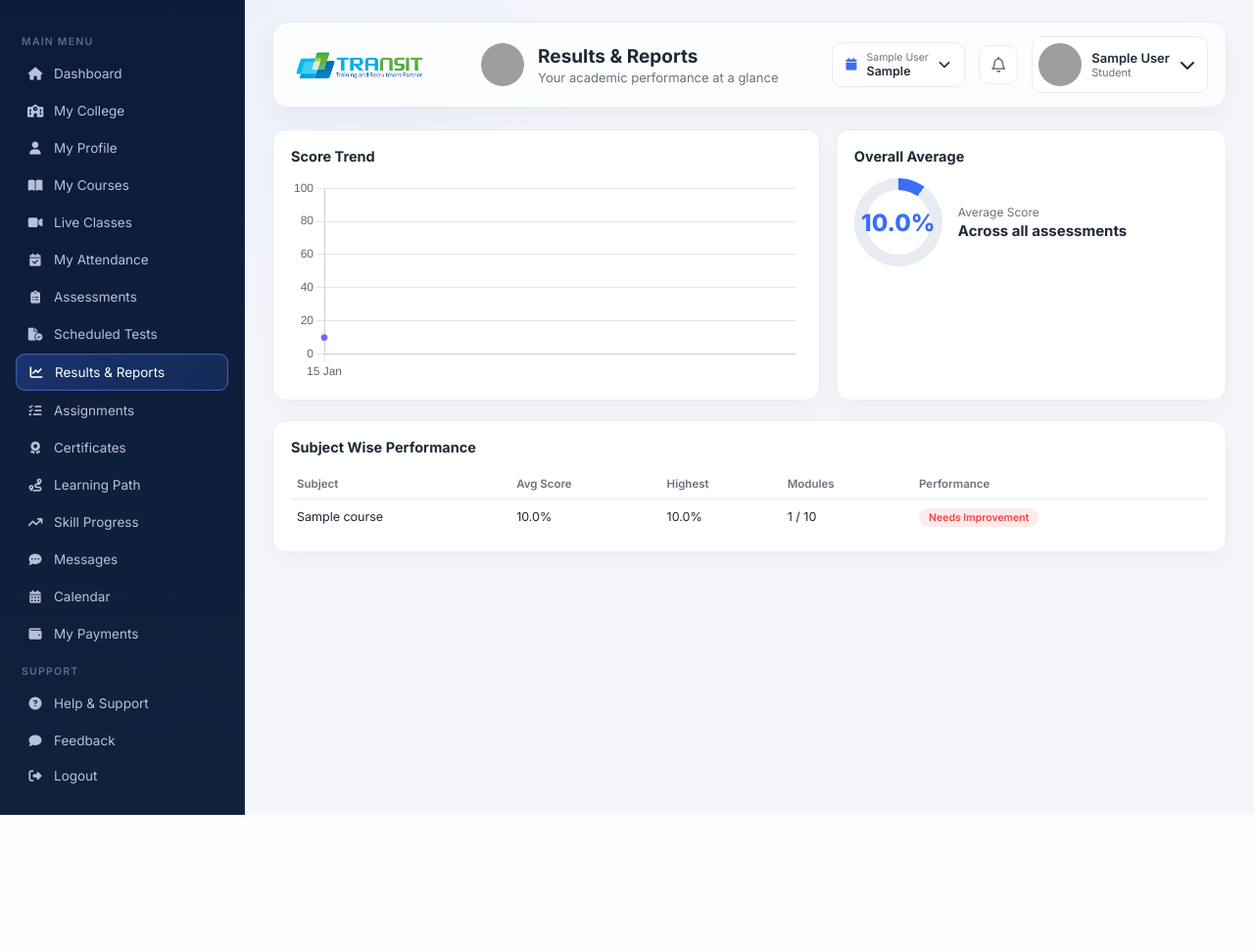
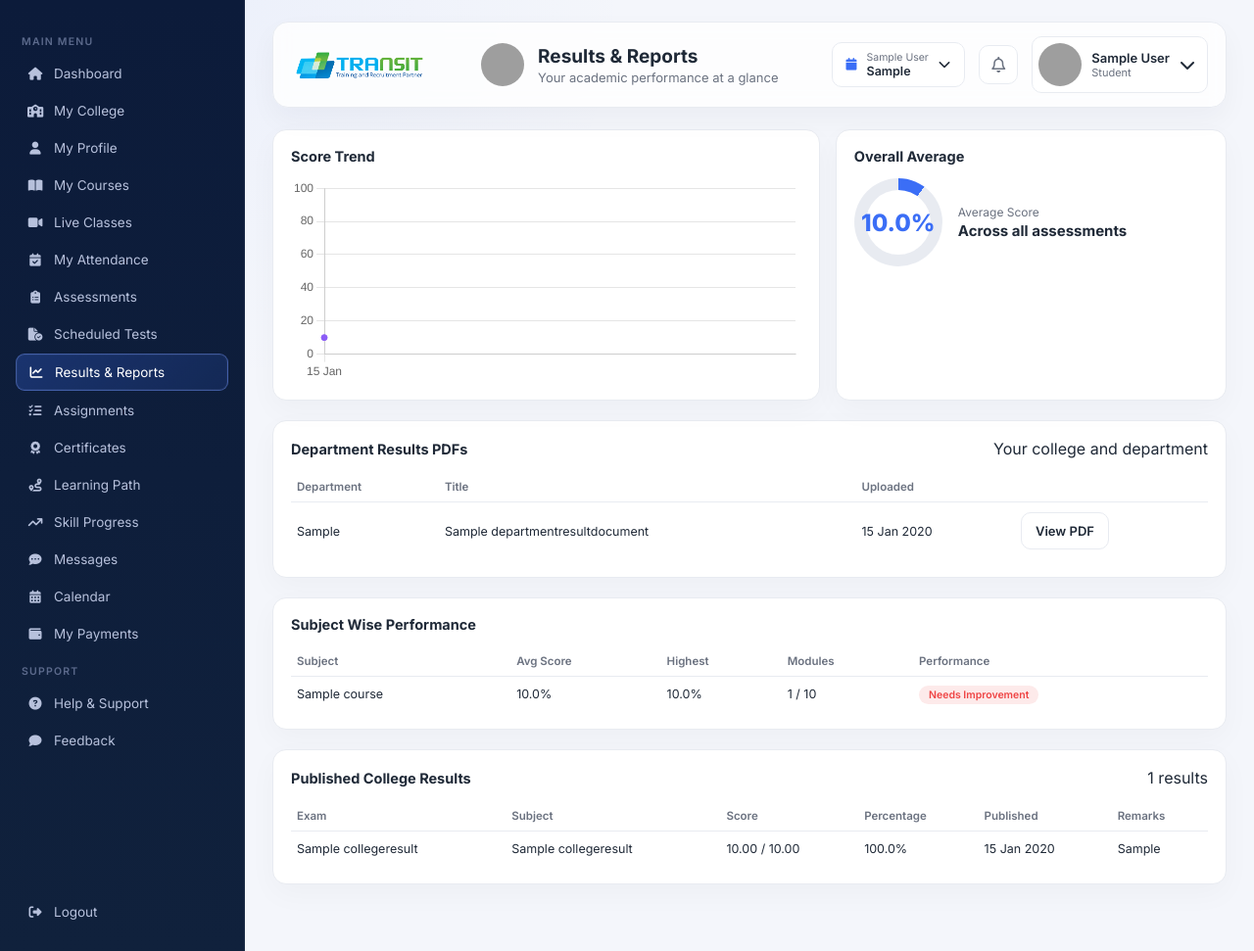
Before and after one commit to Nikhil3537/transit-nexus, a Django app: page /results-reports/ in a window 1280 px wide. Shown: the whole page at 98% size. Before the commit the page ends 832 px from the top, so only its background shows below. Run offline with Django 5.2, Linux system fonts and the light colour scheme; a user stored in the database is signed in; tables that the repository leaves empty hold one stand-in row (values such as "Sample post"); grey boxes are pictures that could not be loaded.

Commit message:
Add college result publishing and PDF uploads

```diff
--- a/dashboard/templates/dashboard/results_reports.html
+++ b/dashboard/templates/dashboard/results_reports.html
@@ -21,6 +21,14 @@
 </section>
 
 <section class="panel">
+  <div class="panel-head"><h3>Department Results PDFs</h3><span>Your college and department</span></div>
+  <table class="data-table"><thead><tr><th>Department</th><th>Title</th><th>Uploaded</th><th></th></tr></thead><tbody>
+    {% for document in result_documents %}<tr><td>{{ document.department }}</td><td>{{ document.title }}</td><td>{{ document.uploaded_at|date:"d M Y" }}</td><td><a class="btn btn-secondary" href="{% url 'download_result_document' document.pk %}" target="_blank">View PDF</a></td></tr>
+    {% empty %}<tr><td colspan="4">Your department has no results PDF yet.</td></tr>{% endfor %}
+  </tbody></table>
+</section>
+
+<section class="panel">
   <div class="panel-head"><h3>Subject Wise Performance</h3></div>
   <table class="data-table">
     <thead><tr><th>Subject</th><th>Avg Score</th><th>Highest</th><th>Modules</th><th>Performance</th></tr></thead>
@@ -34,6 +42,18 @@
         <td><span class="tag tag-{{ e.performance_label|slugify }}">{{ e.performance_label }}</span></td>
       </tr>
     {% endfor %}
+    </tbody>
+  </table>
+</section>
+
+<section class="panel">
+  <div class="panel-head"><h3>Published College Results</h3><span>{{ published_results|length }} results</span></div>
+  <table class="data-table">
+    <thead><tr><th>Exam</th><th>Subject</th><th>Score</th><th>Percentage</th><th>Published</th><th>Remarks</th></tr></thead>
+    <tbody>
+    {% for result in published_results %}
+      <tr><td>{{ result.exam_name }}</td><td>{{ result.subject }}</td><td>{{ result.score }} / {{ result.max_score }}</td><td>{{ result.percentage }}%</td><td>{{ result.published_at|date:"d M Y"|default:"—" }}</td><td>{{ result.remarks|default:"—" }}</td></tr>
+    {% empty %}<tr><td colspan="6">Your college has not published any results yet.</td></tr>{% endfor %}
     </tbody>
   </table>
 </section>
--- a/dashboard/views.py
+++ b/dashboard/views.py
@@ -22,7 +22,7 @@ from .models import (
     Skill,
     DailyAttendance,
 )
-from portal.models import AdminStudentRecord, CollegeProfile, OnlineTest, OnlineTestAnswer, OnlineTestAttempt
+from portal.models import AdminStudentRecord, CollegeProfile, CollegeResult, DepartmentResultDocument, OnlineTest, OnlineTestAnswer, OnlineTestAttempt
 from portal.forms import ACADEMIC_PROGRAMME_CHOICES
 
 
@@ -665,6 +665,10 @@ def results_reports_view(request):
     profile, _ = StudentProfile.objects.get_or_create(user=request.user)
     enrollments = profile.enrollments.select_related("course").all()
     assessments = list(profile.assessments.filter(status="completed", score__isnull=False))
+    published_results = list(profile.college_results.filter(college=profile.college) if profile.college_id else [])
+    result_documents = DepartmentResultDocument.objects.filter(
+        college=profile.college,
+    ).filter(department__iexact=profile.department) if profile.college_id and profile.department else DepartmentResultDocument.objects.none()
 
     trend_source = sorted(assessments, key=lambda a: a.date)[-6:]
     trend = {
@@ -681,6 +685,8 @@ def results_reports_view(request):
         "enrollments": enrollments,
         "avg_score": avg_score,
         "trend_json": json.dumps(trend),
+        "published_results": published_results,
+        "result_documents": result_documents,
     }
     return render(request, "dashboard/results_reports.html", context)
 
--- a/portal/forms.py
+++ b/portal/forms.py
@@ -3,7 +3,8 @@ from django.contrib.auth.models import User
 from django.utils import timezone
 
 from .models import (
-    AdminInvoice, CollegeAssessment, CollegeProfile, CollegeProgram, CollegeQuickReport, CollegeStudent,
+    AdminInvoice, CollegeAssessment, CollegeProfile, CollegeProgram, CollegeQuickReport, CollegeResult, CollegeStudent,
+    DepartmentResultDocument,
     Department, Faculty, OnlineTest, PlacementRecord, SyllabusCoverage,
 )
 
@@ -169,6 +170,47 @@ class CollegeAssessmentForm(forms.ModelForm):
         }
 
 
+class CollegeResultForm(forms.ModelForm):
+    class Meta:
+        model = CollegeResult
+        fields = ["student", "exam_name", "subject", "score", "max_score", "published_at", "remarks"]
+        widgets = {
+            "score": forms.NumberInput(attrs={"min": "0", "step": "0.01"}),
+            "max_score": forms.NumberInput(attrs={"min": "0.01", "step": "0.01"}),
+            "published_at": forms.DateInput(attrs={"type": "date"}),
+        }
+
+    def __init__(self, *args, college=None, **kwargs):
+        super().__init__(*args, **kwargs)
+        self.fields["student"].queryset = (
+            StudentProfile.objects.filter(college=college).select_related("user").order_by("user__first_name", "user__last_name", "user__username")
+            if college else StudentProfile.objects.none()
+        )
+
+    def clean(self):
+        cleaned = super().clean()
+        score = cleaned.get("score")
+        max_score = cleaned.get("max_score")
+        if score is not None and max_score is not None and score > max_score:
+            self.add_error("score", "Score cannot be greater than the maximum score.")
+        return cleaned
+
+
+class DepartmentResultDocumentForm(forms.ModelForm):
+    class Meta:
+        model = DepartmentResultDocument
+        fields = ["department", "title", "pdf"]
+        widgets = {"pdf": forms.ClearableFileInput(attrs={"accept": "application/pdf"})}
+
+    def clean_pdf(self):
+        uploaded = self.cleaned_data["pdf"]
+        if uploaded and (not uploaded.name.lower().endswith(".pdf") or uploaded.content_type not in {"application/pdf", "application/x-pdf"}):
+            raise forms.ValidationError("Upload a PDF file only.")
+        if uploaded and uploaded.size > 10 * 1024 * 1024:
+            raise forms.ValidationError("The PDF must be 10 MB or smaller.")
+        return uploaded
+
+
 class FacultyForm(forms.ModelForm):
     rating = forms.DecimalField(required=False, min_value=0, max_value=5)
     classes_taken = forms.IntegerField(required=False, min_value=0)
--- a/portal/models.py
+++ b/portal/models.py
@@ -438,6 +438,45 @@ class CollegeAssessment(models.Model):
         ordering = ["-date"]
 
 
+class CollegeResult(models.Model):
+    college = models.ForeignKey(CollegeProfile, on_delete=models.CASCADE, related_name="results")
+    student = models.ForeignKey(
+        StudentProfile, on_delete=models.CASCADE, related_name="college_results",
+    )
+    exam_name = models.CharField(max_length=150)
+    subject = models.CharField(max_length=120)
+    score = models.DecimalField(max_digits=6, decimal_places=2)
+    max_score = models.DecimalField(max_digits=6, decimal_places=2, default=100)
+    published_at = models.DateField(default=None, null=True, blank=True)
+    remarks = models.CharField(max_length=250, blank=True)
+
+    class Meta:
+        ordering = ["-published_at", "-id"]
+
+    @property
+    def percentage(self):
+        if not self.max_score:
+            return 0
+        return round((self.score / self.max_score) * 100, 1)
+
+    def __str__(self):
+        return f"{self.student} — {self.exam_name} — {self.subject}"
+
+
+class DepartmentResultDocument(models.Model):
+    college = models.ForeignKey(CollegeProfile, on_delete=models.CASCADE, related_name="result_documents")
+    department = models.CharField(max_length=150)
+    title = models.CharField(max_length=150)
+    pdf = models.FileField(upload_to="college-results/%Y/%m/")
+    uploaded_at = models.DateTimeField(auto_now_add=True)
+
+    class Meta:
+        ordering = ["-uploaded_at"]
+
+    def __str__(self):
+        return f"{self.college} — {self.department} — {self.title}"
+
+
 class CollegeProgram(models.Model):
     STATUS_CHOICES = [("active", "Active"), ("completed", "Completed")]
 
--- a/portal/urls.py
+++ b/portal/urls.py
@@ -30,6 +30,8 @@ urlpatterns = [
     path("college/departments/", views.college_departments, name="college_departments"),
     path("college/students/", views.college_students, name="college_students"),
     path("college/assessments/", views.college_assessments, name="college_assessments"),
+    path("college/results/", views.college_results, name="college_results"),
+    path("results-pdf/<int:document_id>/", views.download_result_document, name="download_result_document"),
     path("college/attendance/", views.college_attendance, name="college_attendance"),
     path("college/programs/", views.college_programs, name="college_programs"),
     path("college/payments/", views.college_payments, name="college_payments"),
```
Also changed, not shown: portal/templates/portal/college_dashboard.html (+13 -1 lines), portal/templates/portal/college_results.html (added, +33 -0 lines), portal/views.py (+65 -3 lines), portal/migrations/0014_collegeresult.py (added), portal/migrations/0015_departmentresultdocument.py (added).
